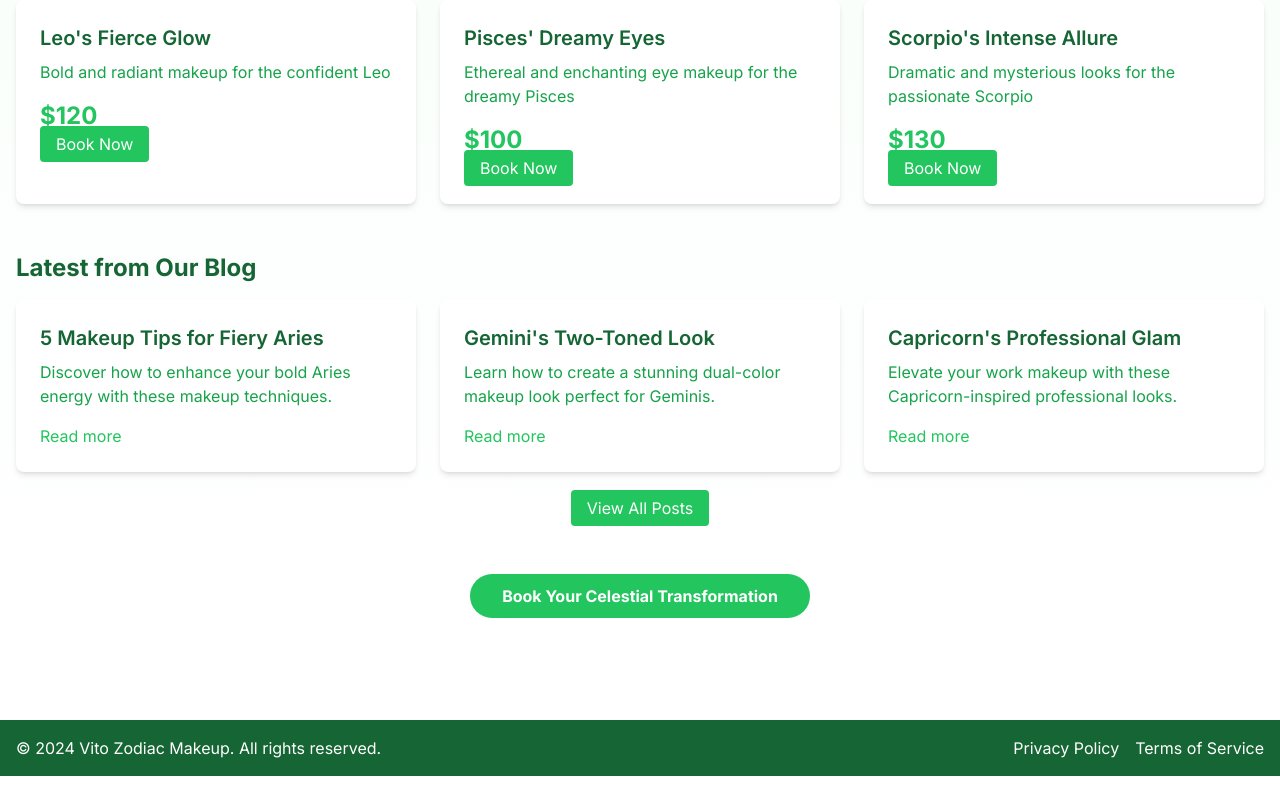
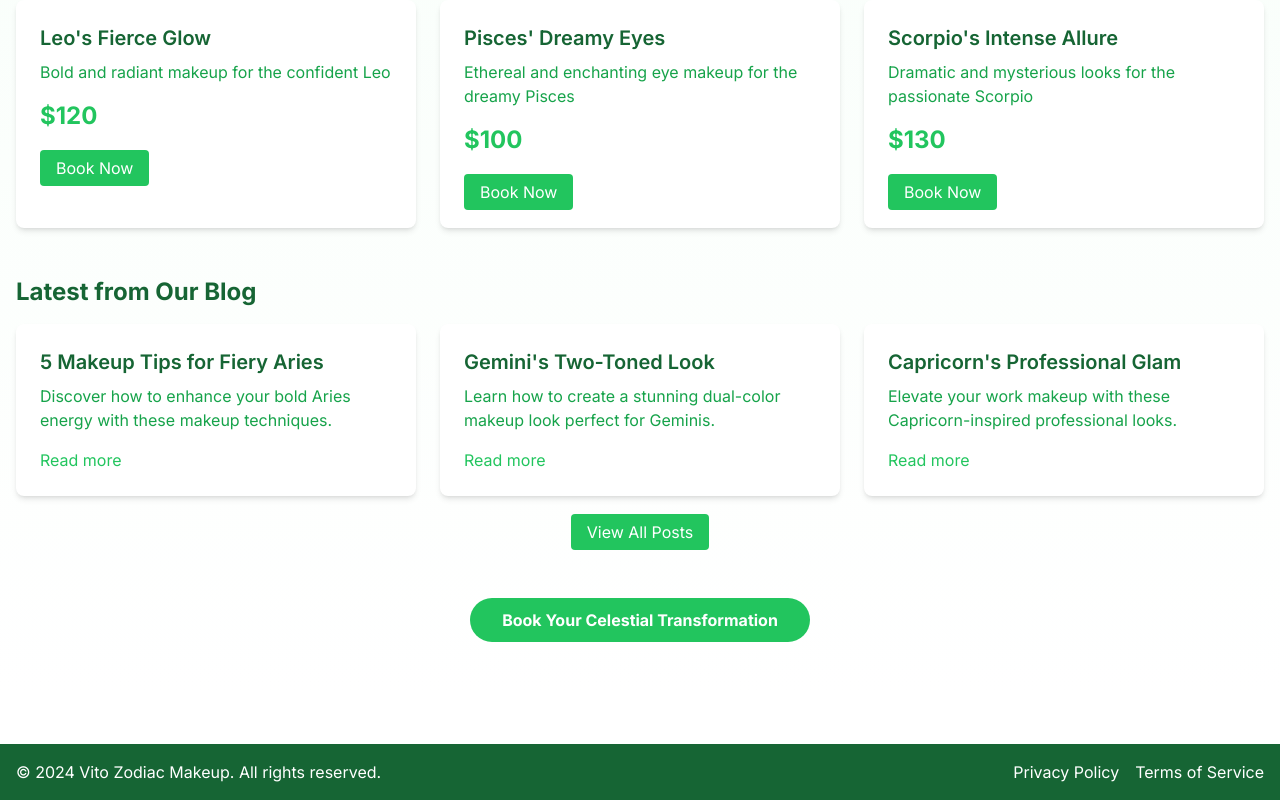
Before and after one commit to Mozart299/vito-makeup, a Next.js app: page / in a window 1280 px wide. Shown: the part 1297-2097 px from the top of the page. Before the commit the page ends 2073 px from the top, so only its background shows below. Built offline with nearby package versions, Linux system fonts and the light colour scheme.

Commit message:
Replace anchor tag with Link component for improved routing in ServicePackages

```diff
--- a/src/app/components/service-packages.tsx
+++ b/src/app/components/service-packages.tsx
@@ -1,6 +1,7 @@
 'use client'
 
 import { motion } from 'framer-motion'
+import Link from 'next/link'
 
 export function ServicePackages() {
   const packages = [
@@ -29,14 +30,17 @@ export function ServicePackages() {
             <h4 className="text-xl font-semibold text-green-800 mb-2">{pkg.name}</h4>
             <p className="text-green-600 mb-4">{pkg.description}</p>
             <p className="text-2xl font-bold text-green-500">{pkg.price}</p>
-            <motion.a
+            <motion.div
               whileHover={{ scale: 1.05 }}
               whileTap={{ scale: 0.95 }}
-              className="mt-4 bg-green-500 text-white py-2 px-4 rounded hover:bg-green-600 transition-colors"
-              href="/contact"
+              className="text-left mt-6"
             >
-              Book Now
-            </motion.a>
+              <Link className="mt-4 bg-green-500 text-white py-2 px-4 rounded hover:bg-green-600 transition-colors"
+              href="/contact">
+                Book Now
+              </Link>
+
+            </motion.div>
           </motion.div>
         ))}
       </div>
```
